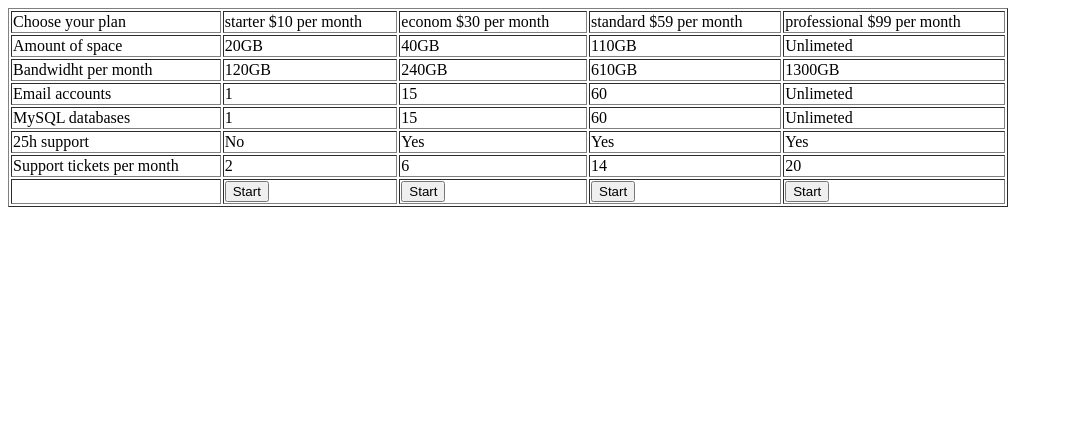
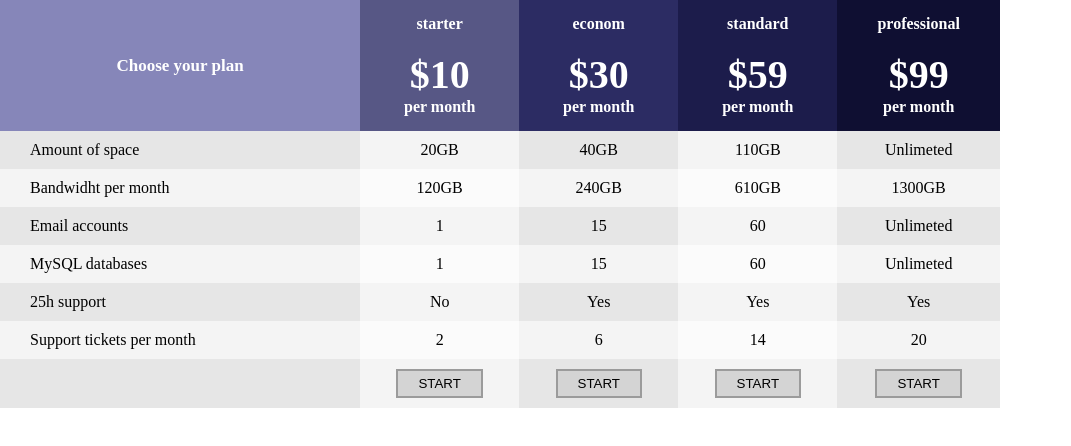
Before and after one commit to a02k/table, a plain HTML site: page index.html in a window 1280 px wide. Shown: the whole page, without its empty margins (0-1071 px from the left). Drawn offline with Linux system fonts and the light colour scheme.

Commit message:
Добавление стилей

```diff
--- a/index.html
+++ b/index.html
@@ -4,66 +4,69 @@
     <meta charset="UTF-8">
     <meta http-equiv="X-UA-Compatible" content="IE=edge">
     <meta name="viewport" content="width=device-width, initial-scale=1.0">
+    <link rel="stylesheet" href="style.css">
     <title>Таблица</title>
 </head>
 <body>
-    <table border="1" width="1000" >
+    <div class="color">
+        <table width="1000">
             <tr>
-            <td>Choose your plan</td>
-            <td>starter $10 per month</td>
-            <td>econom $30 per month</td>
-            <td>standard $59 per month</td>
-            <td>professional $99 per month</td>
+                <td class="main-line"><b>Choose your plan</b></td>
+                <td class="main starter"><b>starter <br><br><div class="dollar">$10</div> per month</b></td>
+                <td class="main econom"><b>econom <br><br><div class="dollar">$30</div> per month</b></td>
+                <td class="main standard"><b>standard <br><br><div class="dollar">$59</div> per month</b></td>
+                <td class="main professional"><b>professional <br><br><div class="dollar">$99</div> per month</b></td>
             </tr>
             <tr>
-            <td>Amount of space</td>
-            <td>20GB</td>
-            <td>40GB</td>
-            <td>110GB</td>
-            <td>Unlimeted</td>
+                <td class="dark column-left">Amount of space</td>
+                <td class = "Gb blond">20GB</td>
+                <td class = "Gb dark">40GB</td>
+                <td class = "Gb blond">110GB</td>
+                <td class = "Gb dark">Unlimeted</td>
             </tr>
             <tr>
-            <td>Bandwidht per month</td>
-            <td>120GB</td>
-            <td>240GB</td>
-            <td>610GB</td>
-            <td>1300GB</td>
+                <td class="blond column-left">Bandwidht per month</td>
+                <td class = "Gb">120GB</td>
+                <td class = "Gb blond">240GB</td>
+                <td class = "Gb">610GB</td>
+                <td class = "Gb blond">1300GB</td>
             </tr>
             <tr>
-            <td>Email accounts</td>
-            <td>1</td>
-            <td>15</td>
-            <td>60</td>
-            <td>Unlimeted</td>
+                <td class="dark column-left">Email accounts</td>
+                <td class = "Gb blond">1</td>
+                <td class = "Gb dark">15</td>
+                <td class = "Gb blond">60</td>
+                <td class = "Gb dark">Unlimeted</td>
             </tr>
             <tr>
-            <td>MySQL databases</td>
-            <td>1</td>
-            <td>15</td>
-            <td>60</td>
-            <td>Unlimeted</td>
+                <td class="blond column-left">MySQL databases</td>
+                <td class = "Gb">1</td>
+                <td class = "Gb blond">15</td>
+                <td class = "Gb">60</td>
+                <td class = "Gb blond">Unlimeted</td>
             </tr>
             <tr>
-            <td>25h support</td>
-            <td>No</td>
-            <td>Yes</td>
-            <td>Yes</td>
-            <td>Yes</td>
+                <td class="dark column-left">25h support</td>
+                <td class = "Gb blond">No</td>
+                <td class = "Gb dark">Yes</td>
+                <td class = "Gb blond">Yes</td>
+                <td class = "Gb dark">Yes</td>
             </tr>
             <tr>
-            <td>Support tickets per month</td>
-            <td>2</td>
-            <td>6</td>
-            <td>14</td>
-            <td>20</td>
+                <td class="blond column-left">Support tickets per month</td>
+                <td class = "Gb">2</td>
+                <td class = "Gb blond">6</td>
+                <td class = "Gb">14</td>
+                <td class = "Gb blond">20</td>
             </tr>
             <tr>
-            <td></td>
-            <td><button>Start</button> </td>
-            <td><button>Start</button> </td>
-            <td><button>Start</button> </td>
-            <td><button>Start</button> </td>
+                <td class="dark"></td>
+                <td class = "btn blond"><button>START</button> </td>
+                <td class = "btn dark"><button>START</button> </td>
+                <td class = "btn blond"><button>START</button> </td>
+                <td class = "btn dark"><button>START</button> </td>
             </tr>
         </table>
+    </div>
 </body>
 </html>
--- a/style.css
+++ b/style.css
@@ -0,0 +1,77 @@
+* {
+    margin: 0;
+    padding: 0;
+  }
+
+  table {
+    border-collapse: collapse;
+ }
+
+.main {
+    text-align: center;
+    color: white;
+}
+
+.main-line {
+    font-size: 17px;
+    background-color: rgb(134, 134, 185);
+    text-align: center;
+    color: white;
+}
+
+.starter {
+    background-color: rgb(87, 87, 133);
+    padding: 15px 3px 15px 3px;
+}
+
+.econom {
+    background-color: rgb(44, 44, 99);
+    padding: 15px 3px 15px 3px;
+}
+
+.standard {
+    background-color: rgb(28, 28, 75);
+    padding: 15px 3px 15px 3px;
+}
+
+.professional {
+    background-color: rgb(15, 15, 50);
+    padding: 15px 3px 15px 3px;
+}
+
+.color {
+    background-color: rgb(251, 251, 251);
+    width: 1000px;
+}
+
+.dollar {
+    font-size: 40px;
+}
+
+.Gb {
+    text-align: center;
+    padding: 10px;
+}
+
+.btn {
+    text-align: center;
+    padding: 10px 0px 10px 0px;
+}
+
+.dark {
+    background-color: rgb(230, 230, 230);
+}
+
+.blond {
+    background-color: rgb(244, 244, 244);
+}
+
+.column-left {
+    padding-left: 30px;
+}
+
+button {
+    border: 2px solid #9b9b9b;
+    padding: 5px 20px 5px 20px;
+    background-color: #d4d4d4;
+}
```
Lines whose indentation alone changed are shown as unchanged.
